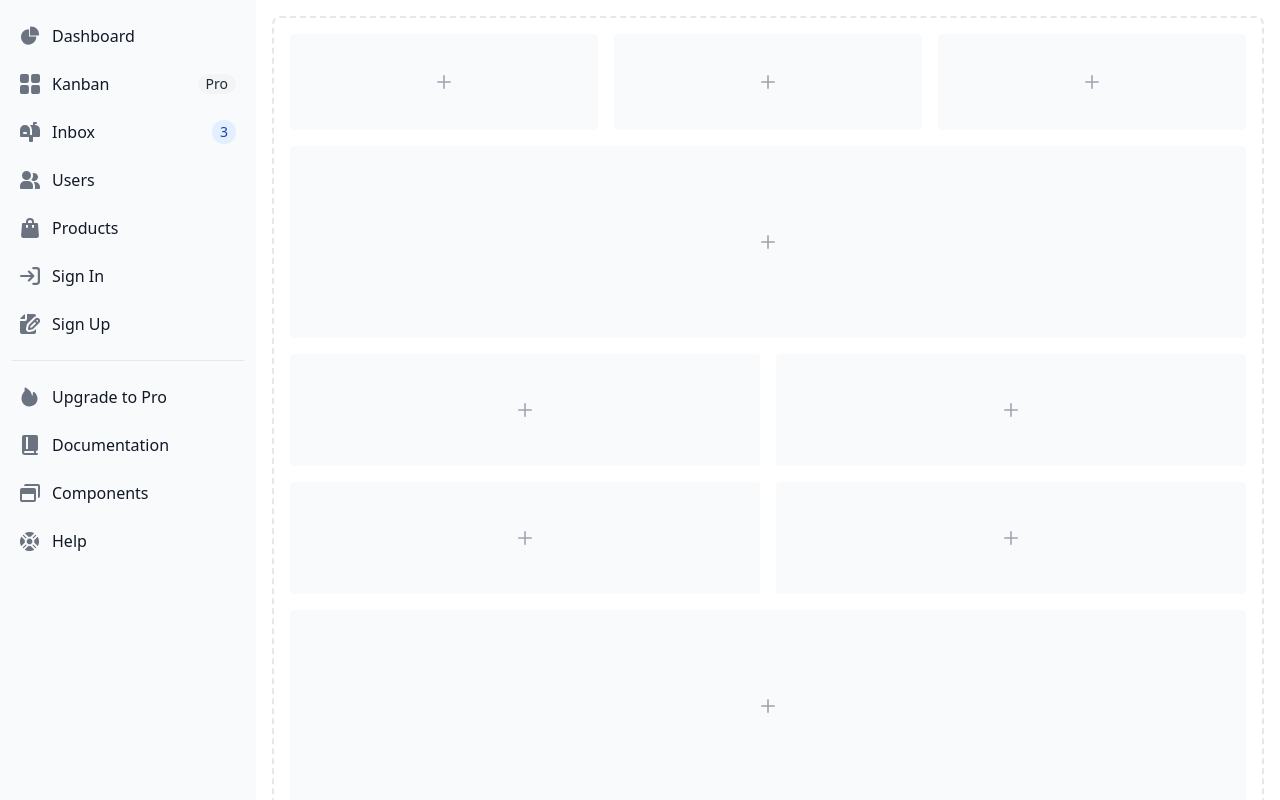
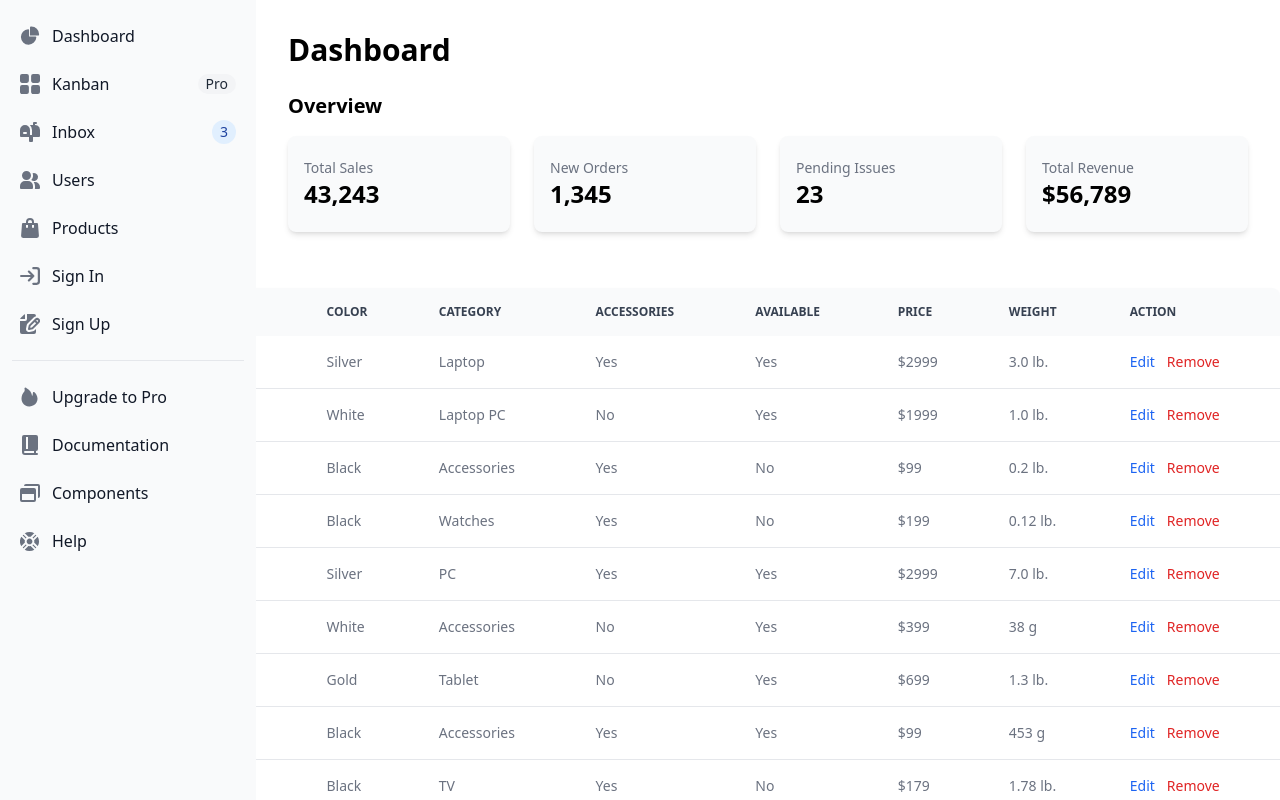
Before and after one commit to Zahed75/employee, an Angular app: page /dashboard in a window 1280 px wide. Shown: the top 800 px of the page. Built offline with nearby package versions, Linux system fonts and the light colour scheme; sample sign-in values are in the browser's storage.

Commit message:
admin dashboard recent orders done

```diff
--- a/src/app/components/dashboard/dashboard.component.html
+++ b/src/app/components/dashboard/dashboard.component.html
@@ -1,101 +1,403 @@
 <div class="p-4 sm:ml-64">
-  <div class="p-4 border-2 border-gray-200 border-dashed rounded-lg dark:border-gray-700">
-    <div class="grid grid-cols-3 gap-4 mb-4">
-      <div class="flex items-center justify-center h-24 rounded bg-gray-50 dark:bg-gray-800">
-        <p class="text-2xl text-gray-400 dark:text-gray-500">
-          <svg class="w-3.5 h-3.5" aria-hidden="true" xmlns="http://www.w3.org/2000/svg" fill="none" viewBox="0 0 18 18">
-            <path stroke="currentColor" stroke-linecap="round" stroke-linejoin="round" stroke-width="2" d="M9 1v16M1 9h16"/>
-          </svg>
-        </p>
+  <div class="p-4">
+    <!-- Dashboard Title -->
+    <h1 class="text-3xl font-bold text-[black] mb-6">Dashboard</h1>
+
+    <!-- Overview Section -->
+    <h3 class="text-xl font-semibold text-[black] mb-4">Overview</h3>
+
+    <!-- Top Section with 4 Boxes -->
+    <div class="grid grid-cols-1 sm:grid-cols-2 lg:grid-cols-4 gap-6 mb-6">
+      <div class="flex flex-col items-start justify-center h-24 rounded-lg bg-gray-50 shadow-md dark:bg-gray-800 p-4">
+        <p class="text-sm text-gray-500 dark:text-gray-400">Total Sales</p>
+        <h2 class="text-2xl font-bold text-black dark:text-white">43,243</h2>
       </div>
-      <div class="flex items-center justify-center h-24 rounded bg-gray-50 dark:bg-gray-800">
-        <p class="text-2xl text-gray-400 dark:text-gray-500">
-          <svg class="w-3.5 h-3.5" aria-hidden="true" xmlns="http://www.w3.org/2000/svg" fill="none" viewBox="0 0 18 18">
-            <path stroke="currentColor" stroke-linecap="round" stroke-linejoin="round" stroke-width="2" d="M9 1v16M1 9h16"/>
-          </svg>
-        </p>
+      <div class="flex flex-col items-start justify-center h-24 rounded-lg bg-gray-50 shadow-md dark:bg-gray-800 p-4">
+        <p class="text-sm text-gray-500 dark:text-gray-400">New Orders</p>
+        <h2 class="text-2xl font-bold text-black dark:text-white">1,345</h2>
       </div>
-      <div class="flex items-center justify-center h-24 rounded bg-gray-50 dark:bg-gray-800">
-        <p class="text-2xl text-gray-400 dark:text-gray-500">
-          <svg class="w-3.5 h-3.5" aria-hidden="true" xmlns="http://www.w3.org/2000/svg" fill="none" viewBox="0 0 18 18">
-            <path stroke="currentColor" stroke-linecap="round" stroke-linejoin="round" stroke-width="2" d="M9 1v16M1 9h16"/>
-          </svg>
-        </p>
+      <div class="flex flex-col items-start justify-center h-24 rounded-lg bg-gray-50 shadow-md dark:bg-gray-800 p-4">
+        <p class="text-sm text-gray-500 dark:text-gray-400">Pending Issues</p>
+        <h2 class="text-2xl font-bold text-black dark:text-white">23</h2>
       </div>
-    </div>
-    <div class="flex items-center justify-center h-48 mb-4 rounded bg-gray-50 dark:bg-gray-800">
-      <p class="text-2xl text-gray-400 dark:text-gray-500">
-        <svg class="w-3.5 h-3.5" aria-hidden="true" xmlns="http://www.w3.org/2000/svg" fill="none" viewBox="0 0 18 18">
-          <path stroke="currentColor" stroke-linecap="round" stroke-linejoin="round" stroke-width="2" d="M9 1v16M1 9h16"/>
-        </svg>
-      </p>
-    </div>
-    <div class="grid grid-cols-2 gap-4 mb-4">
-      <div class="flex items-center justify-center rounded bg-gray-50 h-28 dark:bg-gray-800">
-        <p class="text-2xl text-gray-400 dark:text-gray-500">
-          <svg class="w-3.5 h-3.5" aria-hidden="true" xmlns="http://www.w3.org/2000/svg" fill="none" viewBox="0 0 18 18">
-            <path stroke="currentColor" stroke-linecap="round" stroke-linejoin="round" stroke-width="2" d="M9 1v16M1 9h16"/>
-          </svg>
-        </p>
-      </div>
-      <div class="flex items-center justify-center rounded bg-gray-50 h-28 dark:bg-gray-800">
-        <p class="text-2xl text-gray-400 dark:text-gray-500">
-          <svg class="w-3.5 h-3.5" aria-hidden="true" xmlns="http://www.w3.org/2000/svg" fill="none" viewBox="0 0 18 18">
-            <path stroke="currentColor" stroke-linecap="round" stroke-linejoin="round" stroke-width="2" d="M9 1v16M1 9h16"/>
-          </svg>
-        </p>
-      </div>
-      <div class="flex items-center justify-center rounded bg-gray-50 h-28 dark:bg-gray-800">
-        <p class="text-2xl text-gray-400 dark:text-gray-500">
-          <svg class="w-3.5 h-3.5" aria-hidden="true" xmlns="http://www.w3.org/2000/svg" fill="none" viewBox="0 0 18 18">
-            <path stroke="currentColor" stroke-linecap="round" stroke-linejoin="round" stroke-width="2" d="M9 1v16M1 9h16"/>
-          </svg>
-        </p>
-      </div>
-      <div class="flex items-center justify-center rounded bg-gray-50 h-28 dark:bg-gray-800">
-        <p class="text-2xl text-gray-400 dark:text-gray-500">
-          <svg class="w-3.5 h-3.5" aria-hidden="true" xmlns="http://www.w3.org/2000/svg" fill="none" viewBox="0 0 18 18">
-            <path stroke="currentColor" stroke-linecap="round" stroke-linejoin="round" stroke-width="2" d="M9 1v16M1 9h16"/>
-          </svg>
-        </p>
-      </div>
-    </div>
-    <div class="flex items-center justify-center h-48 mb-4 rounded bg-gray-50 dark:bg-gray-800">
-      <p class="text-2xl text-gray-400 dark:text-gray-500">
-        <svg class="w-3.5 h-3.5" aria-hidden="true" xmlns="http://www.w3.org/2000/svg" fill="none" viewBox="0 0 18 18">
-          <path stroke="currentColor" stroke-linecap="round" stroke-linejoin="round" stroke-width="2" d="M9 1v16M1 9h16"/>
-        </svg>
-      </p>
-    </div>
-    <div class="grid grid-cols-2 gap-4">
-      <div class="flex items-center justify-center rounded bg-gray-50 h-28 dark:bg-gray-800">
-        <p class="text-2xl text-gray-400 dark:text-gray-500">
-          <svg class="w-3.5 h-3.5" aria-hidden="true" xmlns="http://www.w3.org/2000/svg" fill="none" viewBox="0 0 18 18">
-            <path stroke="currentColor" stroke-linecap="round" stroke-linejoin="round" stroke-width="2" d="M9 1v16M1 9h16"/>
-          </svg>
-        </p>
-      </div>
-      <div class="flex items-center justify-center rounded bg-gray-50 h-28 dark:bg-gray-800">
-        <p class="text-2xl text-gray-400 dark:text-gray-500">
-          <svg class="w-3.5 h-3.5" aria-hidden="true" xmlns="http://www.w3.org/2000/svg" fill="none" viewBox="0 0 18 18">
-            <path stroke="currentColor" stroke-linecap="round" stroke-linejoin="round" stroke-width="2" d="M9 1v16M1 9h16"/>
-          </svg>
-        </p>
-      </div>
-      <div class="flex items-center justify-center rounded bg-gray-50 h-28 dark:bg-gray-800">
-        <p class="text-2xl text-gray-400 dark:text-gray-500">
-          <svg class="w-3.5 h-3.5" aria-hidden="true" xmlns="http://www.w3.org/2000/svg" fill="none" viewBox="0 0 18 18">
-            <path stroke="currentColor" stroke-linecap="round" stroke-linejoin="round" stroke-width="2" d="M9 1v16M1 9h16"/>
-          </svg>
-        </p>
-      </div>
-      <div class="flex items-center justify-center rounded bg-gray-50 h-28 dark:bg-gray-800">
-        <p class="text-2xl text-gray-400 dark:text-gray-500">
-          <svg class="w-3.5 h-3.5" aria-hidden="true" xmlns="http://www.w3.org/2000/svg" fill="none" viewBox="0 0 18 18">
-            <path stroke="currentColor" stroke-linecap="round" stroke-linejoin="round" stroke-width="2" d="M9 1v16M1 9h16"/>
-          </svg>
-        </p>
+      <div class="flex flex-col items-start justify-center h-24 rounded-lg bg-gray-50 shadow-md dark:bg-gray-800 p-4">
+        <p class="text-sm text-gray-500 dark:text-gray-400">Total Revenue</p>
+        <h2 class="text-2xl font-bold text-black dark:text-white">$56,789</h2>
       </div>
     </div>
   </div>
 </div>
+
+
+
+
+<div class="relative overflow-x-auto shadow-md sm:rounded-lg">
+  <table class="w-full text-sm text-left rtl:text-right text-gray-500 dark:text-gray-400">
+    <thead class="text-xs text-gray-700 uppercase bg-gray-50 dark:bg-gray-700 dark:text-gray-400">
+    <tr>
+      <th scope="col" class="p-4">
+        <div class="flex items-center">
+          <input id="checkbox-all-search" type="checkbox" class="w-4 h-4 text-blue-600 bg-gray-100 border-gray-300 rounded focus:ring-blue-500 dark:focus:ring-blue-600 dark:ring-offset-gray-800 dark:focus:ring-offset-gray-800 focus:ring-2 dark:bg-gray-700 dark:border-gray-600">
+          <label for="checkbox-all-search" class="sr-only">checkbox</label>
+        </div>
+      </th>
+      <th scope="col" class="px-6 py-3">
+        Product name
+      </th>
+      <th scope="col" class="px-6 py-3">
+        Color
+      </th>
+      <th scope="col" class="px-6 py-3">
+        Category
+      </th>
+      <th scope="col" class="px-6 py-3">
+        Accessories
+      </th>
+      <th scope="col" class="px-6 py-3">
+        Available
+      </th>
+      <th scope="col" class="px-6 py-3">
+        Price
+      </th>
+      <th scope="col" class="px-6 py-3">
+        Weight
+      </th>
+      <th scope="col" class="px-6 py-3">
+        Action
+      </th>
+    </tr>
+    </thead>
+    <tbody>
+    <tr class="bg-white border-b dark:bg-gray-800 dark:border-gray-700 hover:bg-gray-50 dark:hover:bg-gray-600">
+      <td class="w-4 p-4">
+        <div class="flex items-center">
+          <input id="checkbox-table-search-1" type="checkbox" class="w-4 h-4 text-blue-600 bg-gray-100 border-gray-300 rounded focus:ring-blue-500 dark:focus:ring-blue-600 dark:ring-offset-gray-800 dark:focus:ring-offset-gray-800 focus:ring-2 dark:bg-gray-700 dark:border-gray-600">
+          <label for="checkbox-table-search-1" class="sr-only">checkbox</label>
+        </div>
+      </td>
+      <th scope="row" class="px-6 py-4 font-medium text-gray-900 whitespace-nowrap dark:text-white">
+        Apple MacBook Pro 17"
+      </th>
+      <td class="px-6 py-4">
+        Silver
+      </td>
+      <td class="px-6 py-4">
+        Laptop
+      </td>
+      <td class="px-6 py-4">
+        Yes
+      </td>
+      <td class="px-6 py-4">
+        Yes
+      </td>
+      <td class="px-6 py-4">
+        $2999
+      </td>
+      <td class="px-6 py-4">
+        3.0 lb.
+      </td>
+      <td class="flex items-center px-6 py-4">
+        <a href="#" class="font-medium text-blue-600 dark:text-blue-500 hover:underline">Edit</a>
+        <a href="#" class="font-medium text-red-600 dark:text-red-500 hover:underline ms-3">Remove</a>
+      </td>
+    </tr>
+    <tr class="bg-white border-b dark:bg-gray-800 dark:border-gray-700 hover:bg-gray-50 dark:hover:bg-gray-600">
+      <td class="w-4 p-4">
+        <div class="flex items-center">
+          <input id="checkbox-table-search-2" type="checkbox" class="w-4 h-4 text-blue-600 bg-gray-100 border-gray-300 rounded focus:ring-blue-500 dark:focus:ring-blue-600 dark:ring-offset-gray-800 dark:focus:ring-offset-gray-800 focus:ring-2 dark:bg-gray-700 dark:border-gray-600">
+          <label for="checkbox-table-search-2" class="sr-only">checkbox</label>
+        </div>
+      </td>
+      <th scope="row" class="px-6 py-4 font-medium text-gray-900 whitespace-nowrap dark:text-white">
+        Microsoft Surface Pro
+      </th>
+      <td class="px-6 py-4">
+        White
+      </td>
+      <td class="px-6 py-4">
+        Laptop PC
+      </td>
+      <td class="px-6 py-4">
+        No
+      </td>
+      <td class="px-6 py-4">
+        Yes
+      </td>
+      <td class="px-6 py-4">
+        $1999
+      </td>
+      <td class="px-6 py-4">
+        1.0 lb.
+      </td>
+      <td class="flex items-center px-6 py-4">
+        <a href="#" class="font-medium text-blue-600 dark:text-blue-500 hover:underline">Edit</a>
+        <a href="#" class="font-medium text-red-600 dark:text-red-500 hover:underline ms-3">Remove</a>
+      </td>
+    </tr>
+    <tr class="bg-white border-b dark:bg-gray-800 dark:border-gray-700 hover:bg-gray-50 dark:hover:bg-gray-600">
+      <td class="w-4 p-4">
+        <div class="flex items-center">
+          <input id="checkbox-table-search-3" type="checkbox" class="w-4 h-4 text-blue-600 bg-gray-100 border-gray-300 rounded focus:ring-blue-500 dark:focus:ring-blue-600 dark:ring-offset-gray-800 dark:focus:ring-offset-gray-800 focus:ring-2 dark:bg-gray-700 dark:border-gray-600">
+          <label for="checkbox-table-search-3" class="sr-only">checkbox</label>
+        </div>
+      </td>
+      <th scope="row" class="px-6 py-4 font-medium text-gray-900 whitespace-nowrap dark:text-white">
+        Magic Mouse 2
+      </th>
+      <td class="px-6 py-4">
+        Black
+      </td>
+      <td class="px-6 py-4">
+        Accessories
+      </td>
+      <td class="px-6 py-4">
+        Yes
+      </td>
+      <td class="px-6 py-4">
+        No
+      </td>
+      <td class="px-6 py-4">
+        $99
+      </td>
+      <td class="px-6 py-4">
+        0.2 lb.
+      </td>
+      <td class="flex items-center px-6 py-4">
+        <a href="#" class="font-medium text-blue-600 dark:text-blue-500 hover:underline">Edit</a>
+        <a href="#" class="font-medium text-red-600 dark:text-red-500 hover:underline ms-3">Remove</a>
+      </td>
+    </tr>
+    <tr class="bg-white border-b dark:bg-gray-800 dark:border-gray-700 hover:bg-gray-50 dark:hover:bg-gray-600">
+      <td class="w-4 p-4">
+        <div class="flex items-center">
+          <input id="checkbox-table-search-3" type="checkbox" class="w-4 h-4 text-blue-600 bg-gray-100 border-gray-300 rounded focus:ring-blue-500 dark:focus:ring-blue-600 dark:ring-offset-gray-800 dark:focus:ring-offset-gray-800 focus:ring-2 dark:bg-gray-700 dark:border-gray-600">
+          <label for="checkbox-table-search-3" class="sr-only">checkbox</label>
+        </div>
+      </td>
+      <th scope="row" class="px-6 py-4 font-medium text-gray-900 whitespace-nowrap dark:text-white">
+        Apple Watch
+      </th>
+      <td class="px-6 py-4">
+        Black
+      </td>
+      <td class="px-6 py-4">
+        Watches
+      </td>
+      <td class="px-6 py-4">
+        Yes
+      </td>
+      <td class="px-6 py-4">
+        No
+      </td>
+      <td class="px-6 py-4">
+        $199
+      </td>
+      <td class="px-6 py-4">
+        0.12 lb.
+      </td>
+      <td class="flex items-center px-6 py-4">
+        <a href="#" class="font-medium text-blue-600 dark:text-blue-500 hover:underline">Edit</a>
+        <a href="#" class="font-medium text-red-600 dark:text-red-500 hover:underline ms-3">Remove</a>
+      </td>
+    </tr>
+    <tr class="bg-white border-b dark:bg-gray-800 dark:border-gray-700 hover:bg-gray-50 dark:hover:bg-gray-600">
+      <td class="w-4 p-4">
+        <div class="flex items-center">
+          <input id="checkbox-table-search-3" type="checkbox" class="w-4 h-4 text-blue-600 bg-gray-100 border-gray-300 rounded focus:ring-blue-500 dark:focus:ring-blue-600 dark:ring-offset-gray-800 dark:focus:ring-offset-gray-800 focus:ring-2 dark:bg-gray-700 dark:border-gray-600">
+          <label for="checkbox-table-search-3" class="sr-only">checkbox</label>
+        </div>
+      </td>
+      <th scope="row" class="px-6 py-4 font-medium text-gray-900 whitespace-nowrap dark:text-white">
+        Apple iMac
+      </th>
+      <td class="px-6 py-4">
+        Silver
+      </td>
+      <td class="px-6 py-4">
+        PC
+      </td>
+      <td class="px-6 py-4">
+        Yes
+      </td>
+      <td class="px-6 py-4">
+        Yes
+      </td>
+      <td class="px-6 py-4">
+        $2999
+      </td>
+      <td class="px-6 py-4">
+        7.0 lb.
+      </td>
+      <td class="flex items-center px-6 py-4">
+        <a href="#" class="font-medium text-blue-600 dark:text-blue-500 hover:underline">Edit</a>
+        <a href="#" class="font-medium text-red-600 dark:text-red-500 hover:underline ms-3">Remove</a>
+      </td>
+    </tr>
+    <tr class="bg-white border-b dark:bg-gray-800 dark:border-gray-700 hover:bg-gray-50 dark:hover:bg-gray-600">
+      <td class="w-4 p-4">
+        <div class="flex items-center">
+          <input id="checkbox-table-search-3" type="checkbox" class="w-4 h-4 text-blue-600 bg-gray-100 border-gray-300 rounded focus:ring-blue-500 dark:focus:ring-blue-600 dark:ring-offset-gray-800 dark:focus:ring-offset-gray-800 focus:ring-2 dark:bg-gray-700 dark:border-gray-600">
+          <label for="checkbox-table-search-3" class="sr-only">checkbox</label>
+        </div>
+      </td>
+      <th scope="row" class="px-6 py-4 font-medium text-gray-900 whitespace-nowrap dark:text-white">
+        Apple AirPods
+      </th>
+      <td class="px-6 py-4">
+        White
+      </td>
+      <td class="px-6 py-4">
+        Accessories
+      </td>
+      <td class="px-6 py-4">
+        No
+      </td>
+      <td class="px-6 py-4">
+        Yes
+      </td>
+      <td class="px-6 py-4">
+        $399
+      </td>
+      <td class="px-6 py-4">
+        38 g
+      </td>
+      <td class="flex items-center px-6 py-4">
+        <a href="#" class="font-medium text-blue-600 dark:text-blue-500 hover:underline">Edit</a>
+        <a href="#" class="font-medium text-red-600 dark:text-red-500 hover:underline ms-3">Remove</a>
+      </td>
+    </tr>
+    <tr class="bg-white border-b dark:bg-gray-800 dark:border-gray-700 hover:bg-gray-50 dark:hover:bg-gray-600">
+      <td class="w-4 p-4">
+        <div class="flex items-center">
+          <input id="checkbox-table-search-3" type="checkbox" class="w-4 h-4 text-blue-600 bg-gray-100 border-gray-300 rounded focus:ring-blue-500 dark:focus:ring-blue-600 dark:ring-offset-gray-800 dark:focus:ring-offset-gray-800 focus:ring-2 dark:bg-gray-700 dark:border-gray-600">
+          <label for="checkbox-table-search-3" class="sr-only">checkbox</label>
+        </div>
+      </td>
+      <th scope="row" class="px-6 py-4 font-medium text-gray-900 whitespace-nowrap dark:text-white">
+        iPad Pro
+      </th>
+      <td class="px-6 py-4">
+        Gold
+      </td>
+      <td class="px-6 py-4">
+        Tablet
+      </td>
+      <td class="px-6 py-4">
+        No
+      </td>
+      <td class="px-6 py-4">
+        Yes
+      </td>
+      <td class="px-6 py-4">
+        $699
+      </td>
+      <td class="px-6 py-4">
+        1.3 lb.
+      </td>
+      <td class="flex items-center px-6 py-4">
+        <a href="#" class="font-medium text-blue-600 dark:text-blue-500 hover:underline">Edit</a>
+        <a href="#" class="font-medium text-red-600 dark:text-red-500 hover:underline ms-3">Remove</a>
+      </td>
+    </tr>
+    <tr class="bg-white border-b dark:bg-gray-800 dark:border-gray-700 hover:bg-gray-50 dark:hover:bg-gray-600">
+      <td class="w-4 p-4">
+        <div class="flex items-center">
+          <input id="checkbox-table-search-3" type="checkbox" class="w-4 h-4 text-blue-600 bg-gray-100 border-gray-300 rounded focus:ring-blue-500 dark:focus:ring-blue-600 dark:ring-offset-gray-800 dark:focus:ring-offset-gray-800 focus:ring-2 dark:bg-gray-700 dark:border-gray-600">
+          <label for="checkbox-table-search-3" class="sr-only">checkbox</label>
+        </div>
+      </td>
+      <th scope="row" class="px-6 py-4 font-medium text-gray-900 whitespace-nowrap dark:text-white">
+        Magic Keyboard
+      </th>
+      <td class="px-6 py-4">
+        Black
+      </td>
+      <td class="px-6 py-4">
+        Accessories
+      </td>
+      <td class="px-6 py-4">
+        Yes
+      </td>
+      <td class="px-6 py-4">
+        Yes
+      </td>
+      <td class="px-6 py-4">
+        $99
+      </td>
+      <td class="px-6 py-4">
+        453 g
+      </td>
+      <td class="flex items-center px-6 py-4">
+        <a href="#" class="font-medium text-blue-600 dark:text-blue-500 hover:underline">Edit</a>
+        <a href="#" class="font-medium text-red-600 dark:text-red-500 hover:underline ms-3">Remove</a>
+      </td>
+    </tr>
+    <tr class="bg-white border-b dark:bg-gray-800 dark:border-gray-700 hover:bg-gray-50 dark:hover:bg-gray-600">
+      <td class="w-4 p-4">
+        <div class="flex items-center">
+          <input id="checkbox-table-search-3" type="checkbox" class="w-4 h-4 text-blue-600 bg-gray-100 border-gray-300 rounded focus:ring-blue-500 dark:focus:ring-blue-600 dark:ring-offset-gray-800 dark:focus:ring-offset-gray-800 focus:ring-2 dark:bg-gray-700 dark:border-gray-600">
+          <label for="checkbox-table-search-3" class="sr-only">checkbox</label>
+        </div>
+      </td>
+      <th scope="row" class="px-6 py-4 font-medium text-gray-900 whitespace-nowrap dark:text-white">
+        Apple TV 4K
+      </th>
+      <td class="px-6 py-4">
+        Black
+      </td>
+      <td class="px-6 py-4">
+        TV
+      </td>
+      <td class="px-6 py-4">
+        Yes
+      </td>
+      <td class="px-6 py-4">
+        No
+      </td>
+      <td class="px-6 py-4">
+        $179
+      </td>
+      <td class="px-6 py-4">
+        1.78 lb.
+      </td>
+      <td class="flex items-center px-6 py-4">
+        <a href="#" class="font-medium text-blue-600 dark:text-blue-500 hover:underline">Edit</a>
+        <a href="#" class="font-medium text-red-600 dark:text-red-500 hover:underline ms-3">Remove</a>
+      </td>
+    </tr>
+    <tr class="bg-white border-b dark:bg-gray-800 dark:border-gray-700 hover:bg-gray-50 dark:hover:bg-gray-600">
+      <td class="w-4 p-4">
+        <div class="flex items-center">
+          <input id="checkbox-table-search-3" type="checkbox" class="w-4 h-4 text-blue-600 bg-gray-100 border-gray-300 rounded focus:ring-blue-500 dark:focus:ring-blue-600 dark:ring-offset-gray-800 dark:focus:ring-offset-gray-800 focus:ring-2 dark:bg-gray-700 dark:border-gray-600">
+          <label for="checkbox-table-search-3" class="sr-only">checkbox</label>
+        </div>
+      </td>
+      <th scope="row" class="px-6 py-4 font-medium text-gray-900 whitespace-nowrap dark:text-white">
+        AirTag
+      </th>
+      <td class="px-6 py-4">
+        Silver
+      </td>
+      <td class="px-6 py-4">
+        Accessories
+      </td>
+      <td class="px-6 py-4">
+        Yes
+      </td>
+      <td class="px-6 py-4">
+        No
+      </td>
+      <td class="px-6 py-4">
+        $29
+      </td>
+      <td class="px-6 py-4">
+        53 g
+      </td>
+      <td class="flex items-center px-6 py-4">
+        <a href="#" class="font-medium text-blue-600 dark:text-blue-500 hover:underline">Edit</a>
+        <a href="#" class="font-medium text-red-600 dark:text-red-500 hover:underline ms-3">Remove</a>
+      </td>
+    </tr>
+    </tbody>
+  </table>
+</div>
```
